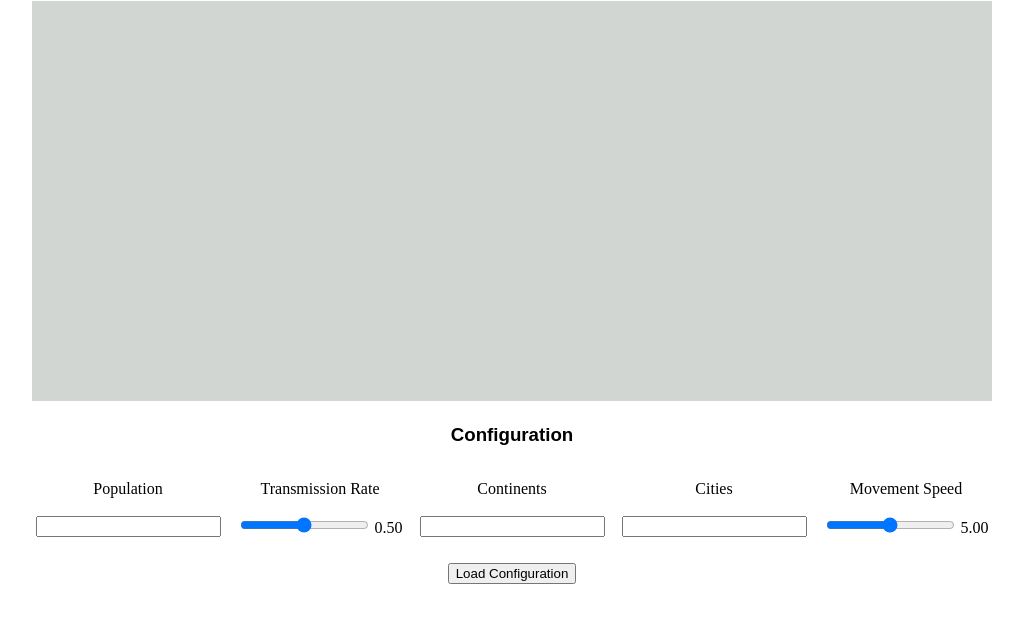
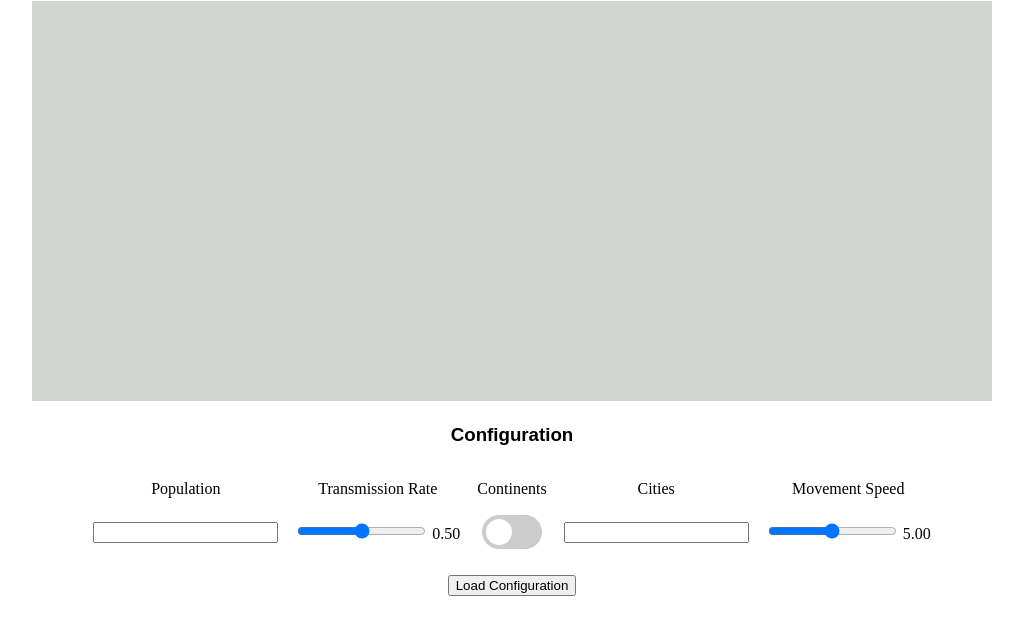
Before and after one commit to GitHubAcc12/virus-simulation, a plain HTML site: page index.html in a window 1280 px wide. Shown: the part 79-714 px from the top of the page, without its empty margins (128-1151 px from the left). Drawn offline with Linux system fonts and the light colour scheme.

Commit message:
changed continent option to on/off

```diff
--- a/css/stylesheet.css
+++ b/css/stylesheet.css
@@ -24,3 +24,66 @@
      margin: 10px;
      text-align: center;
  }
+
+ /* The switch - the box around the slider */
+.switch {
+    position: relative;
+    display: inline-block;
+    width: 60px;
+    height: 34px;
+  }
+
+  /* Hide default HTML checkbox */
+  .switch input {
+    opacity: 0;
+    width: 0;
+    height: 0;
+  }
+
+  /* The slider */
+  .slider-switch {
+    position: absolute;
+    cursor: pointer;
+    top: 0;
+    left: 0;
+    right: 0;
+    bottom: 0;
+    background-color: #ccc;
+    -webkit-transition: .4s;
+    transition: .4s;
+  }
+
+  .slider-switch:before {
+    position: absolute;
+    content: "";
+    height: 26px;
+    width: 26px;
+    left: 4px;
+    bottom: 4px;
+    background-color: white;
+    -webkit-transition: .4s;
+    transition: .4s;
+  }
+
+  input:checked + .slider-switch {
+    background-color: #2196F3;
+  }
+
+  input:focus + .slider-switch {
+    box-shadow: 0 0 1px #2196F3;
+  }
+
+  input:checked + .slider-switch:before {
+    -webkit-transform: translateX(26px);
+    -ms-transform: translateX(26px);
+    transform: translateX(26px);
+  }
+
+  /* Rounded sliders */
+  .slider-switch.round {
+    border-radius: 34px;
+  }
+
+  .slider-switch.round:before {
+    border-radius: 50%;
+  }
--- a/index.html
+++ b/index.html
@@ -28,7 +28,12 @@
                     <output>0.50</output>
                 </div>
             </td>
-            <td> <input id="continent-input" type="number" /> </td>
+            <td>
+                <label class="switch">
+                    <input type="checkbox">
+                    <span class="slider-switch round"></span>
+                </label>
+            </td>
             <td> <input id="density-hubs-input" type="number" /> </td>
             <td>
                 <div class="slidercontainer">
```
